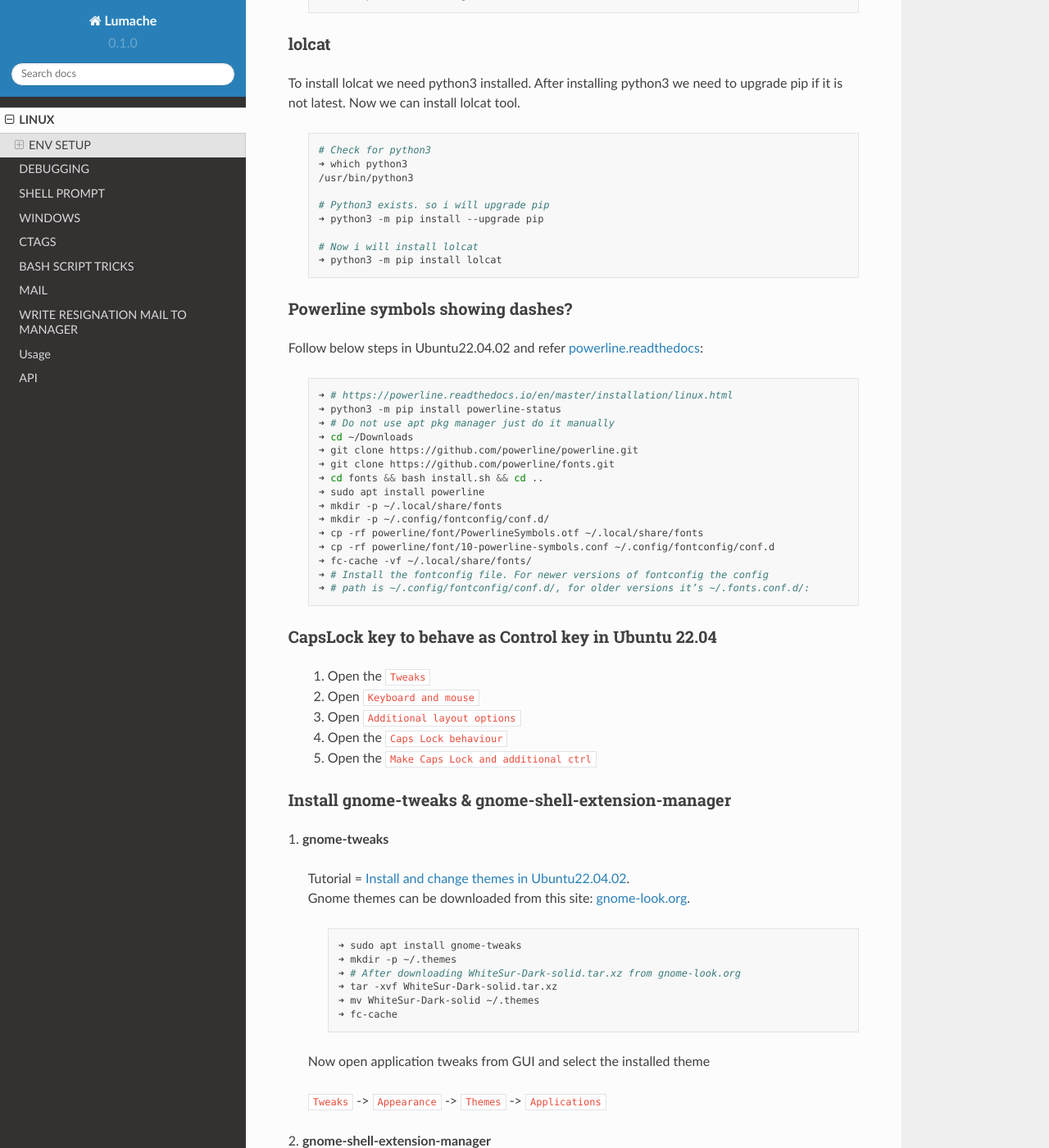
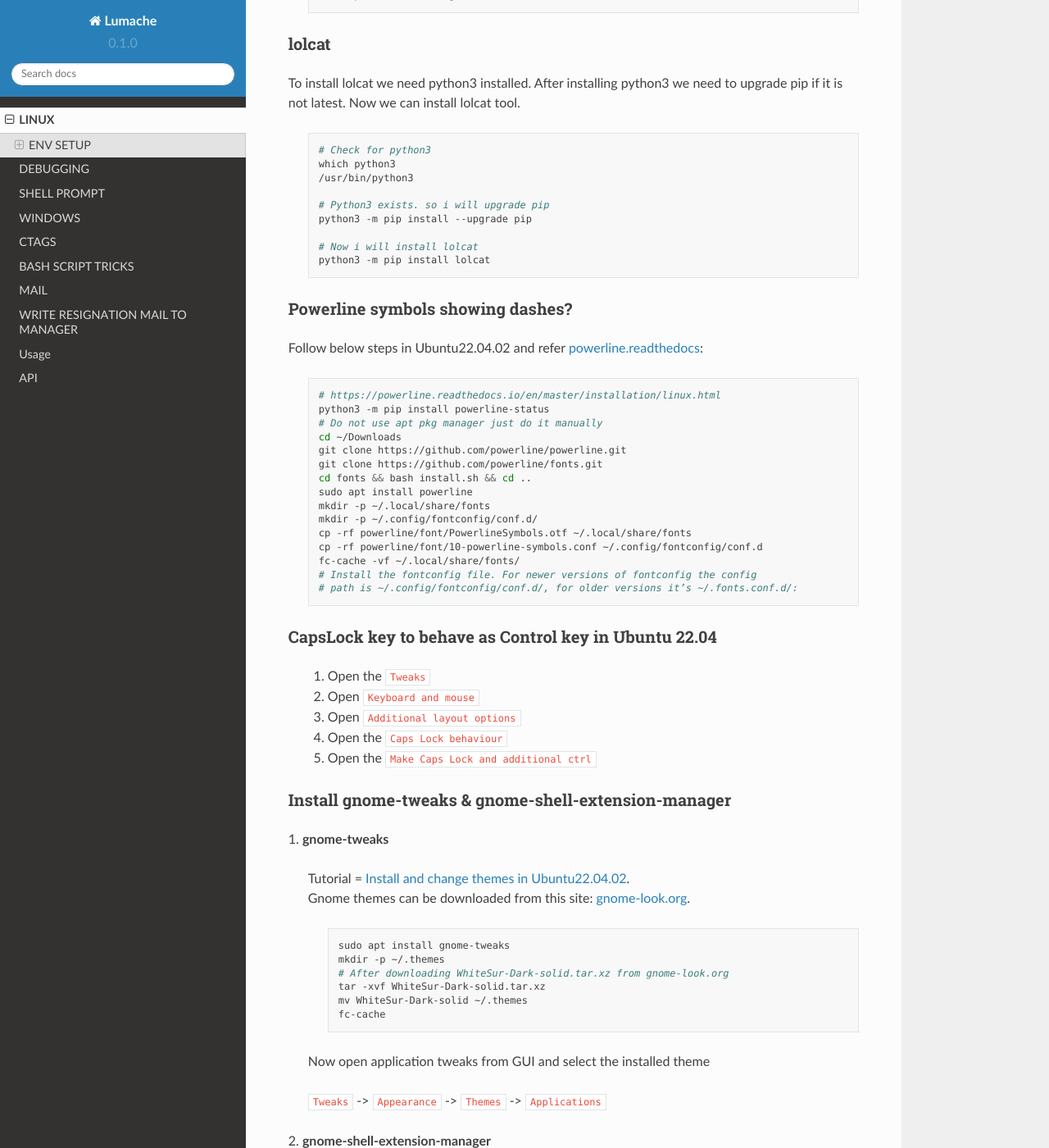
Before and after one commit to shadevacc/envs, a Sphinx documentation site: the page built from docs/source/linux/linux.rst, in a window 1280 px wide and 1400 px high, scrolled down 1309 px. Shown: the whole window at 82% size. Built offline with Sphinx 7.4.7 and the Read the Docs theme 2.0.0, drawn with Linux system fonts in a browser that asks for light colours; some of the changed text lies outside the part shown.

Commit message:
2023Apr23: Remove '-> ' in files it is used.
Signed-off-by: ds <ds@dss-MacBook-Pro.local>

```diff
--- a/docs/source/linux/bash_script.rst
+++ b/docs/source/linux/bash_script.rst
@@ -38,7 +38,7 @@ OUTPUT A
 
 	.. code:: bash
 
-		➜ ./emsg
+		./emsg
 		----------
 		----------
 
@@ -46,7 +46,7 @@ OUTPUT B
 --------
 	.. code:: bash
 
-		➜ ./emsg "HELLO"
+		./emsg "HELLO"
 		---------
 		# HELLO #
 		---------
--- a/docs/source/linux/linux.rst
+++ b/docs/source/linux/linux.rst
@@ -12,13 +12,13 @@ Ubuntu
 
     .. code:: bash
 
-        ➜ cd ~/Download
-        ➜ wget https://github.com/ryanoasis/nerd-fonts/releases/download/v2.3.3/FantasqueSansMono.zip
-        ➜ mkdir -p F_NF
-        ➜ unzip FantasqueSansMono.zip -d F_NF
-        ➜ cd F_NF && mkdir -p ~/.fonts
-        ➜ mv *.ttf ~/.fonts
-        ➜ fc-cache
+        cd ~/Download
+        wget https://github.com/ryanoasis/nerd-fonts/releases/download/v2.3.3/FantasqueSansMono.zip
+        mkdir -p F_NF
+        unzip FantasqueSansMono.zip -d F_NF
+        cd F_NF && mkdir -p ~/.fonts
+        mv *.ttf ~/.fonts
+        fc-cache
 
     Apply this font to terminal
 
@@ -27,34 +27,34 @@ Ubuntu
 
     .. code:: bash
 
-        ➜ sudo passwd root # Give the password and it will change
-        ➜ su root          # Now you will be able to login as root
+        sudo passwd root # Give the password and it will change
+        su root          # Now you will be able to login as root
                         # Just give the password and enter
-        ➜ apt install vim  # vim is must to do editing of any files
+        apt install vim  # vim is must to do editing of any files
         # Add below content in the file
-        ➜ vim /etc/gdm3/custom.conf
+        vim /etc/gdm3/custom.conf
         # TimedLoginDelay = 10
         AllowRoot = true
         # Below line needs to be commented out so do it
-        ➜ vim /etc/pam.d/gdm-password
+        vim /etc/pam.d/gdm-password
         # auth   required        pam_succeed_if.so user != root quiet_success
         # Enable or Uncomment password authentication
-        ➜ vim /etc/ssh/sshd_config
+        vim /etc/ssh/sshd_config
         # PasswordAuthentication = yes
         PasswordAuthentication yes
         PermitRootLogin yes
-        ➜ reboot
+        reboot
 
 | 3. setup done for user to be done for root
 
     .. code:: bash
 
-        ➜ sudo apt install net-tools -y
-        ➜ sudo apt install openssh-server -y
-        ➜ mkdr -p ~/.fonts && cd ~/.fonts
-        ➜ sftp user@ipaddr -y
-        ➜ get -r *
-        ➜ fc-cache
+        sudo apt install net-tools -y
+        sudo apt install openssh-server -y
+        mkdr -p ~/.fonts && cd ~/.fonts
+        sftp user@ipaddr -y
+        get -r *
+        fc-cache
 
     Apply this font(FantasqueSansMono) to terminal
 
@@ -62,10 +62,10 @@ Ubuntu
 
     .. code:: bash
 
-        ➜ # do not install vbox guest addtions without installing build-essential
-        ➜ # you will see half display
-        ➜ # link: https://askubuntu.com/questions/1408406/how-to-fix-partial-black-screen-on-virtual-box-ubuntu-linux
-        ➜ sudo apt install make gcc flex bison build-essential
+        # do not install vbox guest addtions without installing build-essential
+        # you will see half display
+        # link: https://askubuntu.com/questions/1408406/how-to-fix-partial-black-screen-on-virtual-box-ubuntu-linux
+        sudo apt install make gcc flex bison build-essential
 
 lolcat
 ~~~~~~
@@ -77,14 +77,14 @@ Now we can install lolcat tool.
     .. code:: bash
 
         # Check for python3
-        ➜ which python3
+        which python3
         /usr/bin/python3
 
         # Python3 exists. so i will upgrade pip
-        ➜ python3 -m pip install --upgrade pip
+        python3 -m pip install --upgrade pip
 
         # Now i will install lolcat
-        ➜ python3 -m pip install lolcat
+        python3 -m pip install lolcat
 
 Powerline symbols showing dashes?
 ~~~~~~~~~~~~~~~~~~~~~~~~~~~~~~~~~
@@ -94,21 +94,21 @@ Follow below steps in Ubuntu22.04.02 and refer `powerline.readthedocs`_:
 
     .. code:: bash
 
-        ➜ # https://powerline.readthedocs.io/en/master/installation/linux.html
-        ➜ python3 -m pip install powerline-status
-        ➜ # Do not use apt pkg manager just do it manually
-        ➜ cd ~/Downloads
-        ➜ git clone https://github.com/powerline/powerline.git
-        ➜ git clone https://github.com/powerline/fonts.git
-        ➜ cd fonts && bash install.sh && cd ..
-        ➜ sudo apt install powerline
-        ➜ mkdir -p ~/.local/share/fonts
-        ➜ mkdir -p ~/.config/fontconfig/conf.d/
-        ➜ cp -rf powerline/font/PowerlineSymbols.otf ~/.local/share/fonts
-        ➜ cp -rf powerline/font/10-powerline-symbols.conf ~/.config/fontconfig/conf.d
-        ➜ fc-cache -vf ~/.local/share/fonts/
-        ➜ # Install the fontconfig file. For newer versions of fontconfig the config
-        ➜ # path is ~/.config/fontconfig/conf.d/, for older versions it’s ~/.fonts.conf.d/:
+        # https://powerline.readthedocs.io/en/master/installation/linux.html
+        python3 -m pip install powerline-status
+        # Do not use apt pkg manager just do it manually
+        cd ~/Downloads
+        git clone https://github.com/powerline/powerline.git
+        git clone https://github.com/powerline/fonts.git
+        cd fonts && bash install.sh && cd ..
+        sudo apt install powerline
+        mkdir -p ~/.local/share/fonts
+        mkdir -p ~/.config/fontconfig/conf.d/
+        cp -rf powerline/font/PowerlineSymbols.otf ~/.local/share/fonts
+        cp -rf powerline/font/10-powerline-symbols.conf ~/.config/fontconfig/conf.d
+        fc-cache -vf ~/.local/share/fonts/
+        # Install the fontconfig file. For newer versions of fontconfig the config
+        # path is ~/.config/fontconfig/conf.d/, for older versions it’s ~/.fonts.conf.d/:
 
 CapsLock key to behave as Control key in Ubuntu 22.04
 ~~~~~~~~~~~~~~~~~~~~~~~~~~~~~~~~~~~~~~~~~~~~~~~~~~~~~
@@ -135,12 +135,12 @@ Install gnome-tweaks & gnome-shell-extension-manager
 
         .. code:: bash
 
-            ➜ sudo apt install gnome-tweaks
-            ➜ mkdir -p ~/.themes
-            ➜ # After downloading WhiteSur-Dark-solid.tar.xz from gnome-look.org
-            ➜ tar -xvf WhiteSur-Dark-solid.tar.xz
-            ➜ mv WhiteSur-Dark-solid ~/.themes
-            ➜ fc-cache
+            sudo apt install gnome-tweaks
+            mkdir -p ~/.themes
+            # After downloading WhiteSur-Dark-solid.tar.xz from gnome-look.org
+            tar -xvf WhiteSur-Dark-solid.tar.xz
+            mv WhiteSur-Dark-solid ~/.themes
+            fc-cache
 
     | Now open application tweaks from GUI and select the installed theme
 
@@ -150,4 +150,4 @@ Install gnome-tweaks & gnome-shell-extension-manager
 
     .. code:: bash
 
-        ➜ sudo apt install gnome-shell-extension-manager
+        sudo apt install gnome-shell-extension-manager
--- a/docs/source/win_eleven/shell_prompt.rst
+++ b/docs/source/win_eleven/shell_prompt.rst
@@ -8,8 +8,8 @@ Easiest way of configuring bash shell prompt on windows git bash:
 2. Just add below content in .bashrc:
    .. code::
 
-        ➜ cat ~/.bashrc
-        PS1="➜ "
+        cat ~/.bashrc
+        PS1=""
 
 3. You can get the symbol from below link:
    https://coolsymbol.com/
```
Also changed, not shown: docs/source/linux/kgdb.rst (+17 -17 lines).
